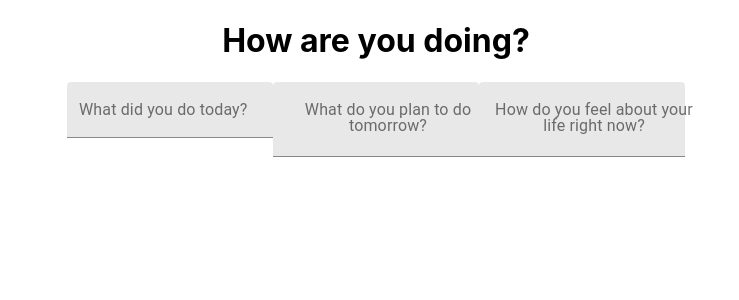
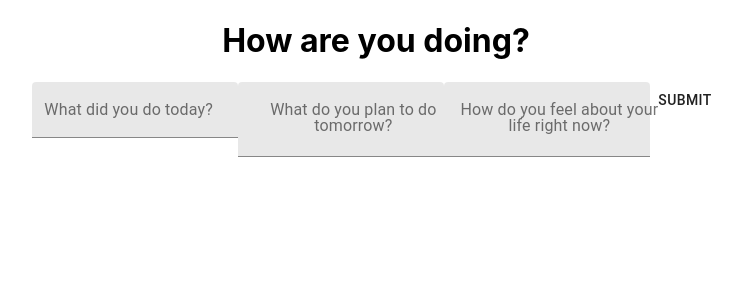
Before and after one commit to nmegrant/daily-check-in-frontend, a React (Create React App) app: page /form in a window 1280 px wide. Shown: the top 300 px of the page, without its empty margins (264-1003 px from the left). Built offline with nearby package versions, Linux system fonts and the light colour scheme.

Commit message:
Add button to form

```diff
--- a/src/pages/FormPage.js
+++ b/src/pages/FormPage.js
@@ -4,11 +4,14 @@ import { sendSentimentTextThunkCreator } from "../store/sentiment/actions";
 
 import TextField from "@material-ui/core/TextField";
 import FormControl from "@material-ui/core/FormControl";
+import Button from "@material-ui/core/Button";
 
 export default function FormPage() {
   const [today, setToday] = useState("");
   const [tomorrow, setTomorrow] = useState("");
   const [life, setLife] = useState("");
+
+  function submitText() {}
 
   return (
     <div>
@@ -44,6 +47,7 @@ export default function FormPage() {
             onChange={(event) => setLife(event.target.value)}
           />
         </FormControl>
+        <Button onSubmit={submitText}>Submit</Button>
       </form>
     </div>
   );
--- a/src/store/sentiment/actions.js
+++ b/src/store/sentiment/actions.js
@@ -1,4 +1,4 @@
-import axios from "../axios";
+import axios from "axios";
 
 export function sendSentimentTextThunkCreator(today, tomorrow, life) {
   console.log(today, tomorrow, life);
```
